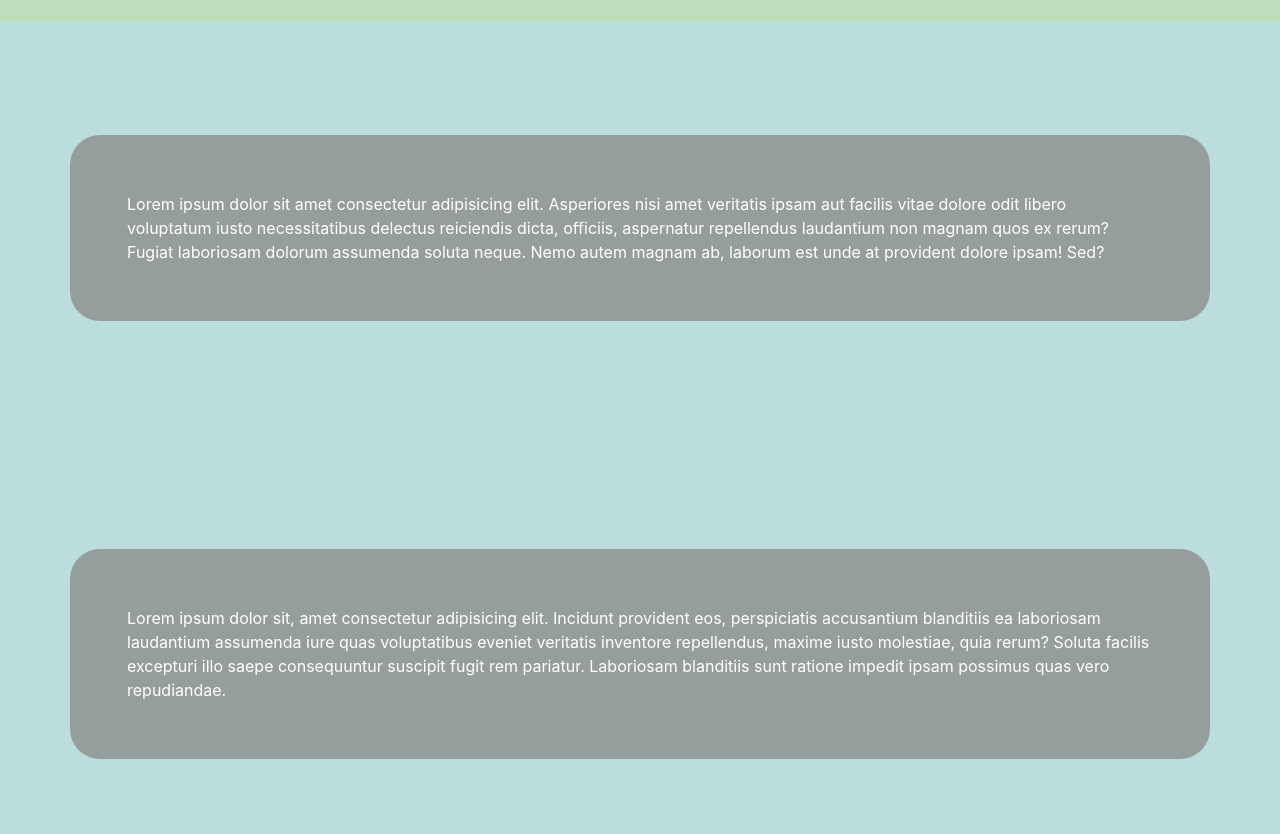
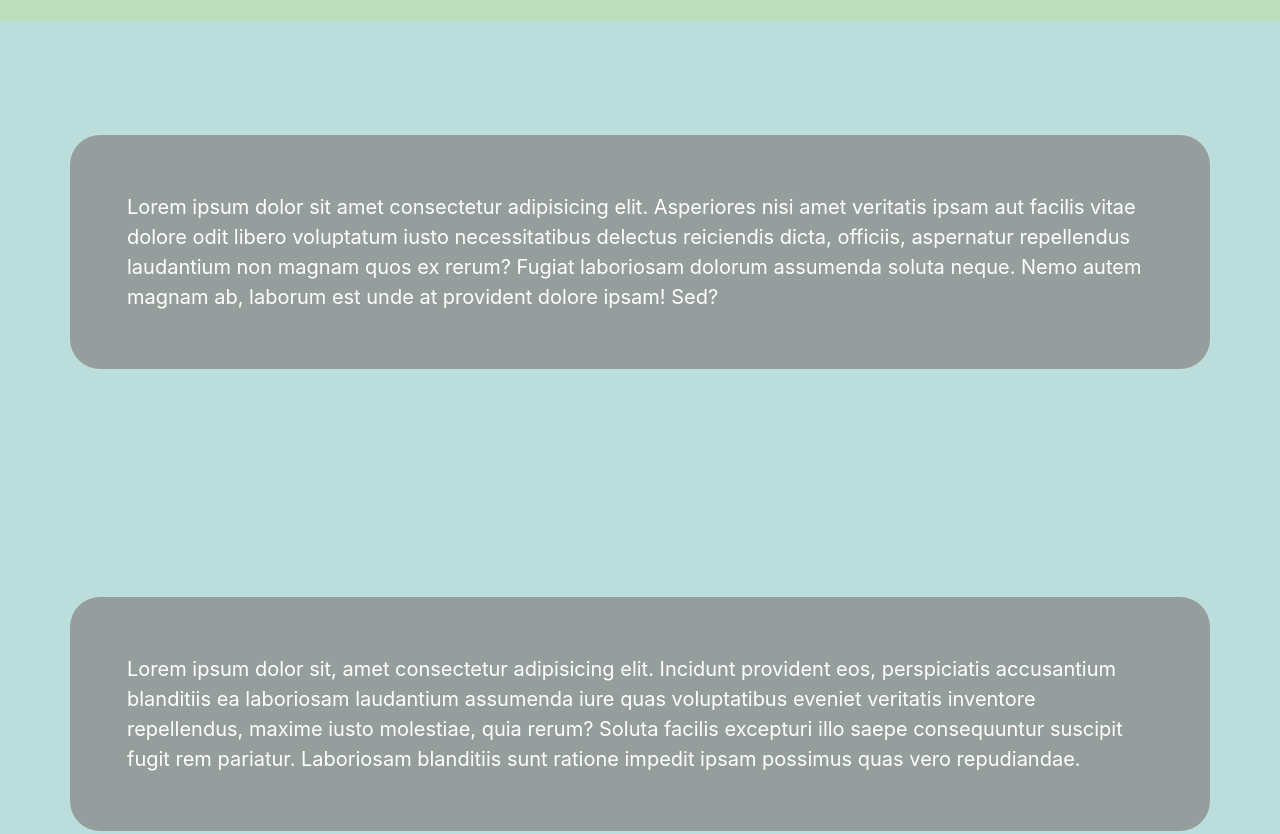
Before and after one commit to vrajmore/netfyx, a plain HTML site: page index.html in a window 1280 px wide. Shown: the part 2600-3434 px from the top of the page. Drawn offline with nearby package versions, Linux system fonts and the light colour scheme.

Commit message:
Add files via upload

```diff
--- a/phone.css
+++ b/phone.css
@@ -131,7 +131,7 @@ flex-direction: row-reverse;
 }
 
 .al {
-    font-size: 100%;
+    font-size: 20px;
     width: 100%;
     border-radius: 30px;
     margin: 10% auto;
@@ -141,7 +141,7 @@ flex-direction: row-reverse;
 }
 
 .ar {
-    font-size: 100%;
+    font-size: 20px;
     width: 100%;
     border-radius: 30px;
     margin: 10% auto;
```
